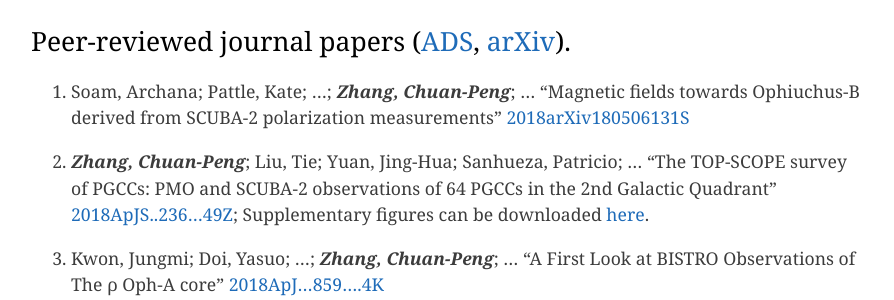
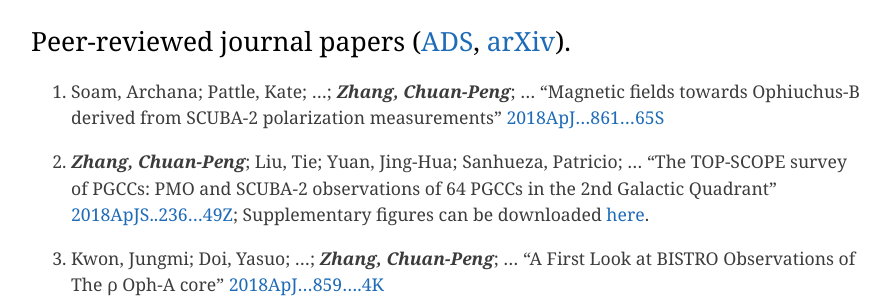
Before and after one commit to zcp521/zcp521.github.io, a Jekyll site: the page built from pub.md, in a window 1280 px wide and 900 px high, scrolled down 502 px. Shown: the part 155-455 px from the top of the window, without its empty margins (193-1087 px from the left). Built offline with Jekyll 4.4.1, drawn with Linux system fonts in a browser that asks for light colours.

Commit message:
Initial commit

```diff
--- a/pub.md
+++ b/pub.md
@@ -16,7 +16,7 @@
 
 27. Soam, Archana; Pattle, Kate; ...; ***Zhang, Chuan-Peng***; ...
 	"Magnetic fields towards Ophiuchus-B derived from SCUBA-2 polarization measurements"
-	[2018arXiv180506131S](http://adsabs.harvard.edu/abs/2018arXiv180506131S)
+	[2018ApJ...861...65S](http://adsabs.harvard.edu/abs/2018ApJ...861...65S)
 
 26. ***Zhang, Chuan-Peng***; Liu, Tie;  Yuan, Jing-Hua; Sanhueza, Patricio; ...
 	"The TOP-SCOPE survey of PGCCs: PMO and SCUBA-2 observations of 64 PGCCs in the 2nd Galactic Quadrant"
```
